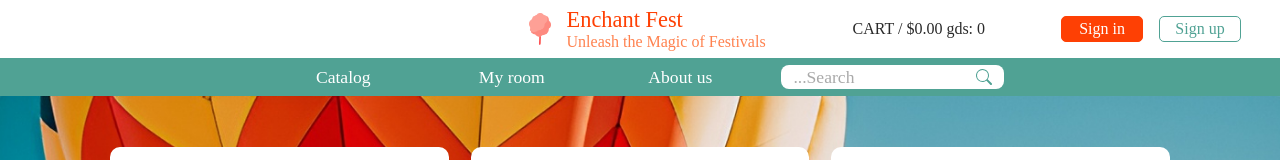
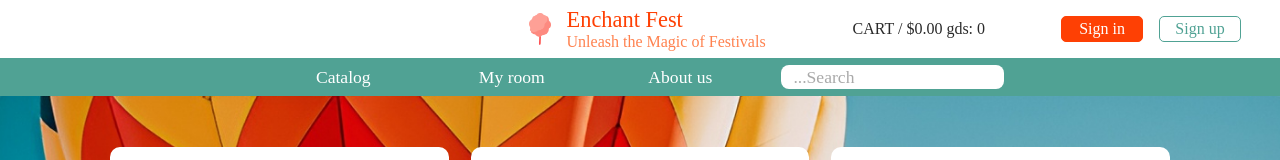
Before and after one commit to Elina-nep/eCommerce-Application, a React (Create React App) app: page /#/ in a window 1280 px wide. Shown: the top 160 px of the page. Built offline with nearby package versions, Linux system fonts and the light colour scheme; no server answers; a web font is replaced by a local one.

Commit message:
refactor: change input fields structure with svg

```diff
--- a/src/components/header/navigation/Navigation.tsx
+++ b/src/components/header/navigation/Navigation.tsx
@@ -1,5 +1,7 @@
 import { Link } from 'react-router-dom';
 import './Navigation.css';
+import { ReactComponent as InputIcon } from '../../../assets/inputIcon.svg';
+
 export function Navigation() {
   return (
     <nav className="nav">
@@ -16,15 +18,7 @@ export function Navigation() {
             placeholder="...Search"
           />
           <span className="text-field__aicon">
-            <svg
-              xmlns="http://www.w3.org/2000/svg"
-              width="16"
-              height="16"
-              fill="currentColor"
-              viewBox="0 0 16 16"
-            >
-              <path d="M11.742 10.344a6.5 6.5 0 1 0-1.397 1.398h-.001c.03.04.062.078.098.115l3.85 3.85a1 1 0 0 0 1.415-1.414l-3.85-3.85a1.007 1.007 0 0 0-.115-.1zM12 6.5a5.5 5.5 0 1 1-11 0 5.5 5.5 0 0 1 11 0z" />
-            </svg>
+            <InputIcon />
           </span>
         </div>
       </div>
```
Also changed, not shown: src/assets/inputIcon.svg (added).
